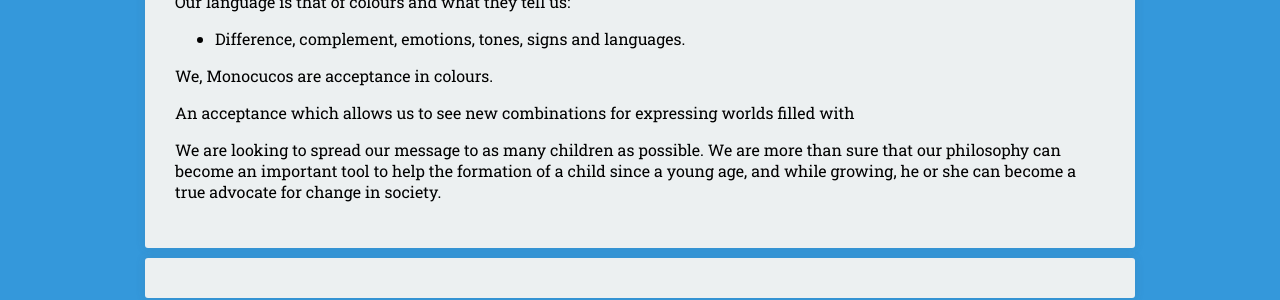
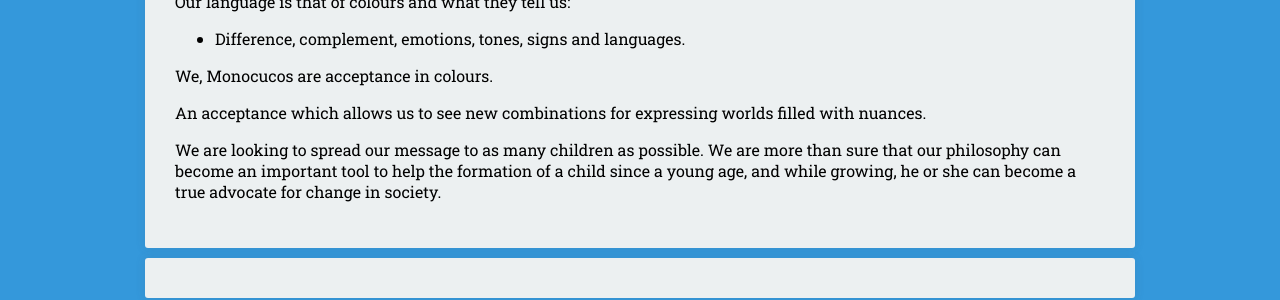
Before and after one commit to MonocucosTM/Monocucos, a Jekyll site: the page built from about/index.md, in a window 1280 px wide. Shown: the part 445-745 px from the top of the page. Built offline with Jekyll 4.4.1, drawn with Linux system fonts in a browser that asks for light colours; nearby versions of some CDN libraries; comment, search, counter and statistics services are not loaded.

Commit message:
Update index.md

```diff
--- a/about/index.md
+++ b/about/index.md
@@ -20,6 +20,6 @@ Our language is that of colours and what they tell us:
 
 We, Monocucos are acceptance in colours.
 
-An acceptance which allows us to see new combinations for expressing worlds filled with
+An acceptance which allows us to see new combinations for expressing worlds filled with nuances.
 
 We are looking to  spread our message to as many children as possible. We are more than sure that our philosophy can become an important tool to help the formation of a child since a young age, and while growing, he or she can become a true advocate for change in society.
```
Also changed, not shown: assets/img/selfie 10x10hrfox.png (added).
